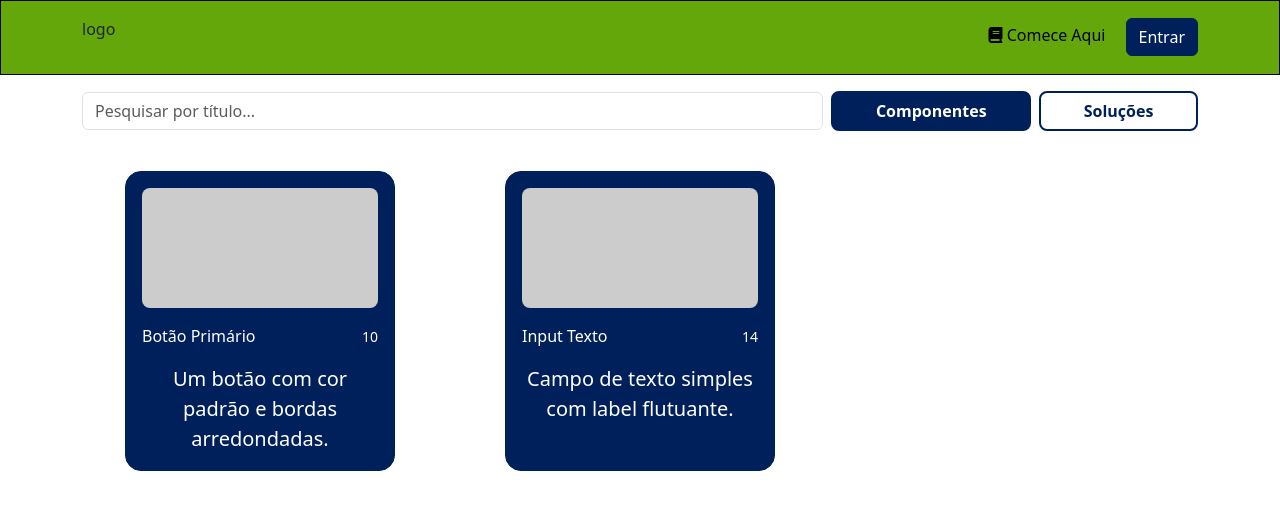
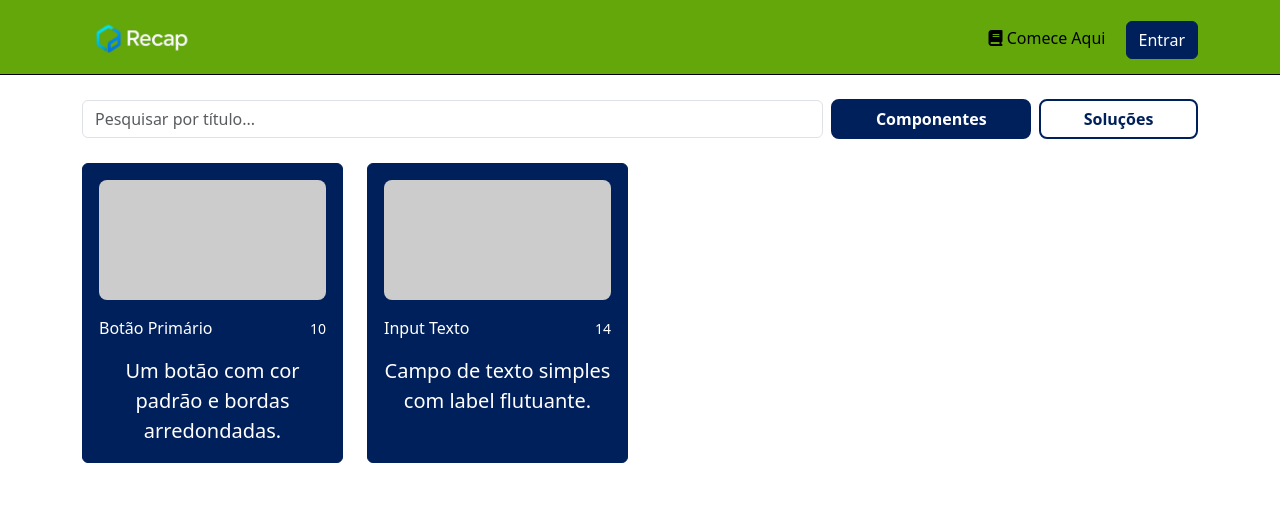
Before and after one commit to josegustavo12/Hackathon-receita-federal, a Vue app in the folder frontend-vue/: page /cards in a window 1280 px wide. Shown: the top 510 px of the page. Built offline with nearby package versions, Linux system fonts and the light colour scheme.

Commit message:
1/2 arrumando cards

```diff
--- a/frontend-vue/public/index.html
+++ b/frontend-vue/public/index.html
@@ -5,8 +5,8 @@
     <meta http-equiv="X-UA-Compatible" content="IE=edge">
     <meta name="viewport" content="width=device-width,initial-scale=1.0">
     <link rel="icon" href="<%= BASE_URL %>favicon.ico">
-    <title><%= htmlWebpackPlugin.options.title %></title>
     <link rel="stylesheet" href="https://cdnjs.cloudflare.com/ajax/libs/font-awesome/6.5.2/css/all.min.css"> <!-- link do ícone da barra de pesquisa -->
+    <title>RECAP</title>
   </head>
   <body>
     <noscript>
--- a/frontend-vue/src/assets/styles.css
+++ b/frontend-vue/src/assets/styles.css
@@ -30,3 +30,21 @@ a.router-link-active {
   box-shadow: none;
   outline: none;
 }
+
+/*
+  Estilização do botão padrão
+*/
+.botao {
+  background-color: var(--main-color);
+  color:#fff;
+  border: 1px solid var(--main-color);
+}
+
+.botao:hover,
+.botao:active {
+  background-color: var(--main-hover) !important;
+  color: #fff;
+  outline: none;
+  box-shadow: none;
+  border: 1px solid var(--main-hover) !important;
+}
--- a/frontend-vue/src/components/CardItem.vue
+++ b/frontend-vue/src/components/CardItem.vue
@@ -1,8 +1,8 @@
 <template>
-  <div
+  <main
     class="card botao text-white p-3 d-flex flex-column justify-content-between"
     @click="handleClick"
-    style="cursor: pointer; width: 100%; max-width: 270px; height: 300px;"
+    style="cursor: pointer; width: 100%; height: 300px;"
     >
 
     <div v-if="type === 'componente'">
@@ -26,7 +26,7 @@
         <small>{{ author }}<br />{{ date }}</small>
       </p>
     </div>
-  </div>
+  </main>
 </template>
 
 <script setup>
@@ -50,22 +50,9 @@ function handleClick() {
 </script>
 
 <style scoped>
-.botao {
-  background-color: #00205b;
-  color: #fff;
-  border: 1px solid #00205b;
-  transition: background-color 0.2s ease;
-  border-radius: 16px;
-}
-
-.botao:hover {
-  background-color: rgba(0, 32, 91, 0.8);
-  border-color: rgba(0, 32, 91, 0.8);
-}
-
-.placeholder-img {
-  background-color: #ccc;
-  height: 120px;
-  border-radius: 8px;
-}
+  .placeholder-img {
+    background-color: #ccc;
+    height: 120px;
+    border-radius: 8px;
+  }
 </style>
--- a/frontend-vue/src/components/Navbar.vue
+++ b/frontend-vue/src/components/Navbar.vue
@@ -2,7 +2,9 @@
   <main>
     <div id="navbar" class="py-3">
       <div class="container d-flex justify-content-between align-items-center">
-        <p>logo</p>
+        <router-link to="/">
+        <img alt="logo do site" src="../assets/logo.png" style="width: 120px;">
+        </router-link>
 
         <div class="d-inline align-items-center">
           <router-link to="/tutorial" class="text-decoration-none fonte">
@@ -28,22 +30,7 @@
   #navbar {
     background-color: var(--sec-color);
     height: 75px;
-    border: 1px solid black;
-  }
-
-  .botao {
-    background-color: var(--main-color);
-    color:#fff;
-    border: 1px solid var(--main-color);
-  }
-
-  .botao:hover,
-  .botao:active {
-    background-color: var(--main-hover) !important;
-    color: #fff;
-    outline: none;
-    box-shadow: none;
-    border: 1px solid var(--main-hover) !important;
+    border-bottom: 1px solid black;
   }
 
   .navbar {
--- a/frontend-vue/src/views/CardsView.vue
+++ b/frontend-vue/src/views/CardsView.vue
@@ -1,7 +1,7 @@
 <template>
-  <div>
+  <div class="container">
     <!-- Filtro e Pesquisa -->
-    <div class="container py-3">
+    <div class="my-4">
       <div class="row align-items-center g-2">
         <!-- Campo de pesquisa (8 colunas) -->
         <div class="col-md-8">
@@ -34,8 +34,8 @@
     </div>
 
     <!-- Cards -->
-    <div class="container py-4 bg-white">
-      <div class="row row-cols-1 row-cols-sm-2 row-cols-md-3 g-4">
+    <div>
+      <div class="row row-cols-1 row-cols-sm-2 row-cols-md-3 row-cols-lg-4">
         <div
           class="col d-flex justify-content-center"
           v-for="(item, index) in filteredCards"
```
Also changed, not shown: frontend-vue/src/router/index.js (+1 -7 lines), frontend-vue/src/assets/logo.png (added).
